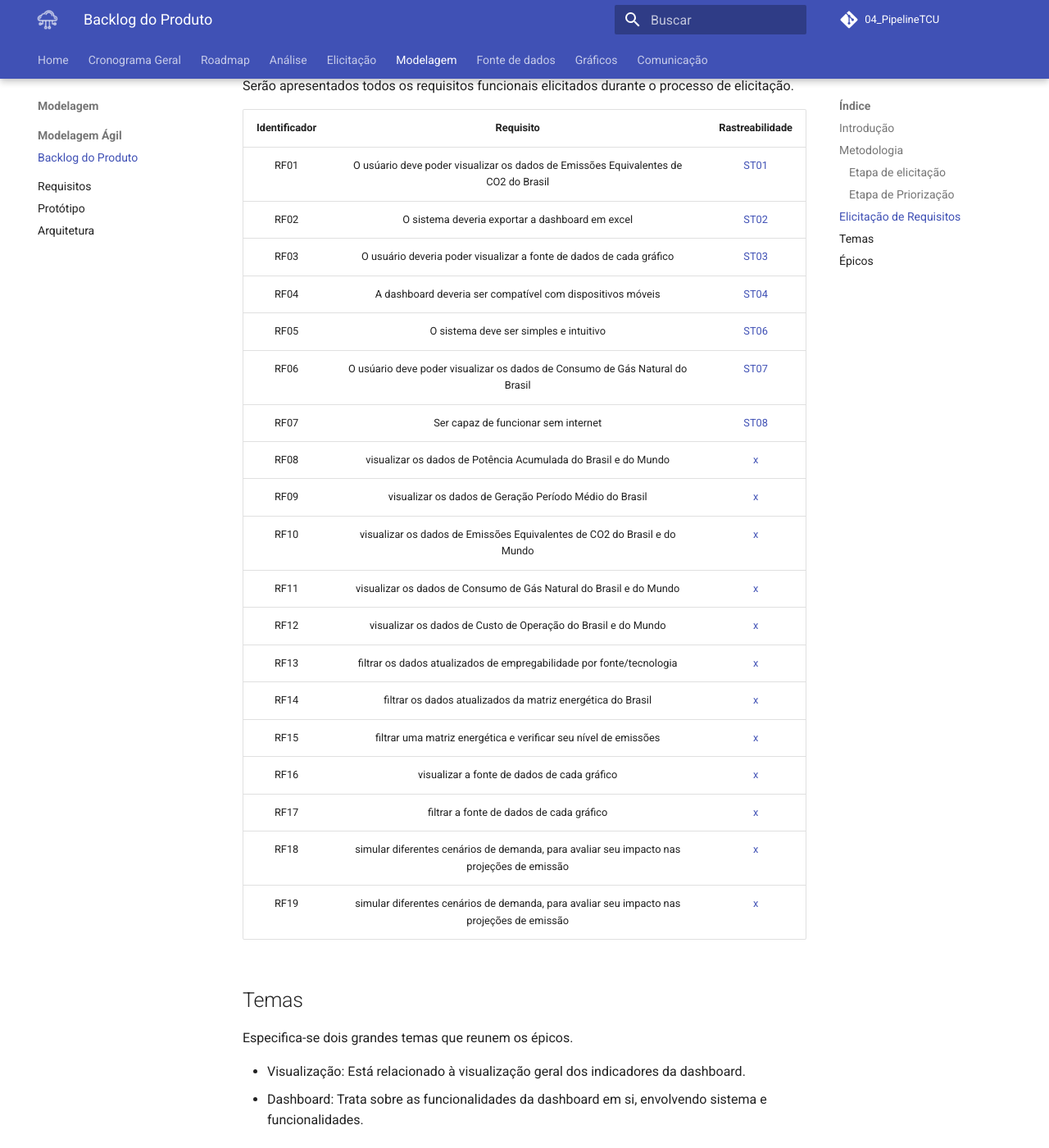
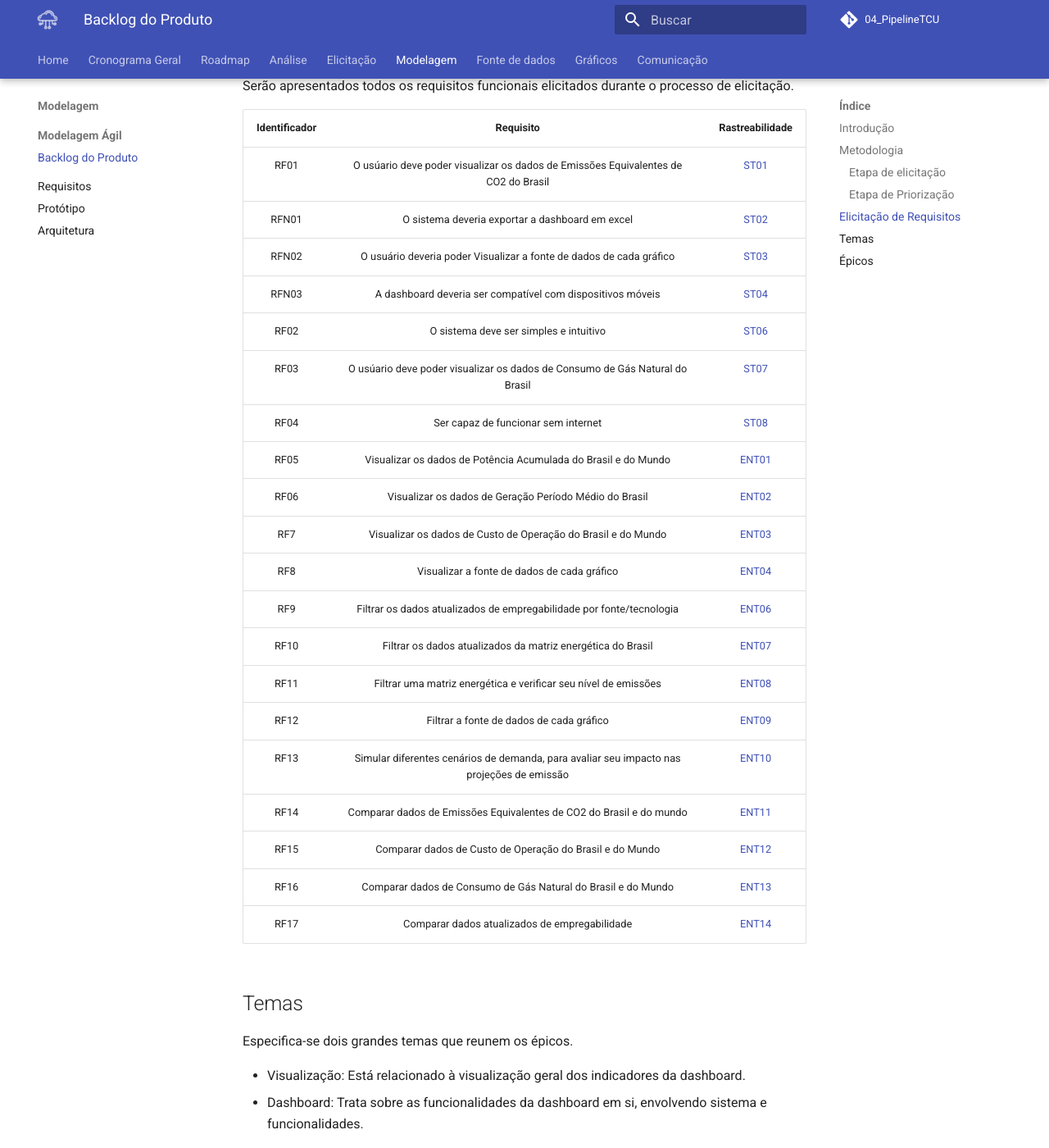
Before and after one commit to ResidenciaTICBrisa/04_PipelineTCU, an MkDocs documentation site: the page built from docs/modelagem/agil/backlog.md, in a window 1280 px wide and 1400 px high, scrolled down 1000 px. Shown: the whole window at 82% size. Built offline with MkDocs 1.6.1 and Material for MkDocs 9.7.7, drawn with Linux system fonts in a browser that asks for light colours; comment, search, counter and statistics services are not loaded.

Commit message:
addr equisitos elicitados na entrevista ao Backlog

```diff
--- a/docs/modelagem/agil/backlog.md
+++ b/docs/modelagem/agil/backlog.md
@@ -30,25 +30,26 @@ Serão apresentados todos os requisitos funcionais elicitados durante o processo
 
 | Identificador |                                                   Requisito                                                   |                               Rastreabilidade                                |
 | :-----------: | :-----------------------------------------------------------------------------------------------------------: | :--------------------------------------------------------------------------: |
-|     RF01      |                                O usúario deve poder visualizar os dados de Emissões Equivalentes de CO2 do Brasil                                 |      [ST01](../../elicitacao/storytelling.md)       |
-|     RF02      |                                           O sistema deveria exportar a dashboard em excel                                           |      [ST02](../../elicitacao/storytelling.md#elicitacao-de-requisitos)       |
-|     RF03      |                                O usuário deveria poder visualizar a fonte de dados de cada gráfico                                 |      [ST03](../../elicitacao/storytelling.md#elicitacao-de-requisitos)       |
-|     RF04      |                                              A dashboard deveria ser compatível com dispositivos móveis                                               |      [ST04](../../elicitacao/storytelling.md#elicitacao-de-requisitos)       |
-|     RF05      |                                 O sistema deve ser simples e intuitivo                                 |      [ST06](../../elicitacao/storytelling.md#elicitacao-de-requisitos)       |
-|     RF06      |                                       O usúario deve poder visualizar os dados de Consumo de Gás Natural do Brasil                                      | [ST07](../../elicitacao/Introspec%C3%A7%C3%A3o.md#elicitacao-de-requisitos) |
-|     RF07      |                                       Ser capaz de funcionar sem internet                                         | [ST08](../../elicitacao/Introspec%C3%A7%C3%A3o.md#elicitacao-de-requisitos) |
-|     RF08      |                                       visualizar os dados de Potência Acumulada do Brasil e do Mundo                                         | [x](../../elicitacao/Introspec%C3%A7%C3%A3o.md#elicitacao-de-requisitos) |
-|     RF09      |                                       visualizar os dados de Geração Período Médio do Brasil                                         | [x](../../elicitacao/Introspec%C3%A7%C3%A3o.md#elicitacao-de-requisitos) |
-|     RF10      |                                       visualizar os dados de Emissões Equivalentes de CO2 do Brasil e do Mundo                                         | [x](../../elicitacao/Introspec%C3%A7%C3%A3o.md#elicitacao-de-requisitos) |
-|     RF11      |                                       visualizar os dados de Consumo de Gás Natural do Brasil e do Mundo                                         | [x](../../elicitacao/Introspec%C3%A7%C3%A3o.md#elicitacao-de-requisitos) |
-|     RF12      |                                       visualizar os dados de Custo de Operação do Brasil e do Mundo                                         | [x](../../elicitacao/Introspec%C3%A7%C3%A3o.md#elicitacao-de-requisitos) |
-|     RF13      |                                       filtrar os dados atualizados de empregabilidade por fonte/tecnologia                                         | [x](../../elicitacao/Introspec%C3%A7%C3%A3o.md#elicitacao-de-requisitos) |
-|     RF14      |                                       filtrar os dados atualizados da matriz energética do Brasil                                         | [x](../../elicitacao/Introspec%C3%A7%C3%A3o.md#elicitacao-de-requisitos) |
-|     RF15      |                                       filtrar uma matriz energética e verificar seu nível de emissões                                         | [x](../../elicitacao/Introspec%C3%A7%C3%A3o.md#elicitacao-de-requisitos) |
-|     RF16      |                                       visualizar a fonte de dados de cada gráfico                                         | [x](../../elicitacao/Introspec%C3%A7%C3%A3o.md#elicitacao-de-requisitos) |
-|     RF17      |                                       filtrar a fonte de dados de cada gráfico                                         | [x](../../elicitacao/Introspec%C3%A7%C3%A3o.md#elicitacao-de-requisitos) |
-|     RF18      |                                       simular diferentes cenários de demanda, para avaliar seu impacto nas projeções de emissão                                         | [x](../../elicitacao/Introspec%C3%A7%C3%A3o.md#elicitacao-de-requisitos) |
-|     RF19      |                                       simular diferentes cenários de demanda, para avaliar seu impacto nas projeções de emissão                                         | [x](../../elicitacao/Introspec%C3%A7%C3%A3o.md#elicitacao-de-requisitos) |
+|     RF01      |                                O usúario deve poder visualizar os dados de Emissões Equivalentes de CO2 do Brasil                                 |      [ST01](../../elicitacao/storytelling.md#elicitacao-de-requisitos)       |
+|     RFN01      |                                           O sistema deveria exportar a dashboard em excel                                           |      [ST02](../../elicitacao/storytelling.md#elicitacao-de-requisitos)       |
+|     RFN02      |                                O usuário deveria poder Visualizar a fonte de dados de cada gráfico                                 |      [ST03](../../elicitacao/storytelling.md#elicitacao-de-requisitos)       |
+|     RFN03      |                                              A dashboard deveria ser compatível com dispositivos móveis                                               |      [ST04](../../elicitacao/storytelling.md#elicitacao-de-requisitos)       |
+|     RF02      |                                 O sistema deve ser simples e intuitivo                                 |      [ST06](../../elicitacao/storytelling.md#elicitacao-de-requisitos)       |
+|     RF03      |                                       O usúario deve poder visualizar os dados de Consumo de Gás Natural do Brasil                                      | [ST07](../../elicitacao/Introspec%C3%A7%C3%A3o.md#elicitacao-de-requisitos) |
+|     RF04      |                                       Ser capaz de funcionar sem internet                                         | [ST08](../../elicitacao/Introspec%C3%A7%C3%A3o.md#elicitacao-de-requisitos) |
+|     RF05      |                                       Visualizar os dados de Potência Acumulada do Brasil e do Mundo                                         | [ENT01](../../elicitacao/entrevista.md#elicitacao-de-requisitos) |
+|     RF06      |                                       Visualizar os dados de Geração Período Médio do Brasil                                         | [ENT02](../../elicitacao/entrevista.md#elicitacao-de-requisitos) |
+|     RF7      |                                       Visualizar os dados de Custo de Operação do Brasil e do Mundo                                         | [ENT03](../../elicitacao/entrevista.md#elicitacao-de-requisitos) |
+|     RF8      |                                       Visualizar a fonte de dados de cada gráfico                                         | [ENT04](../../elicitacao/entrevista.md#elicitacao-de-requisitos) |
+|     RF9      |                                       Filtrar os dados atualizados de empregabilidade por fonte/tecnologia                                         | [ENT06](../../elicitacao/entrevista.md#elicitacao-de-requisitos) |
+|     RF10      |                                       Filtrar os dados atualizados da matriz energética do Brasil                                         | [ENT07](../../elicitacao/entrevista.md#elicitacao-de-requisitos) |
+|     RF11      |                                       Filtrar uma matriz energética e verificar seu nível de emissões                                         | [ENT08](../../elicitacao/entrevista.md#elicitacao-de-requisitos) |
+|     RF12      |                                       Filtrar a fonte de dados de cada gráfico                                         | [ENT09](../../elicitacao/entrevista.md#elicitacao-de-requisitos) |
+|     RF13      |                                       Simular diferentes cenários de demanda, para avaliar seu impacto nas projeções de emissão                                         | [ENT10](../../elicitacao/entrevista.md#elicitacao-de-requisitos) |
+|     RF14      |                                       Comparar dados de Emissões Equivalentes de CO2 do Brasil e do mundo                                         | [ENT11](../../elicitacao/entrevista.md#elicitacao-de-requisitos) |
+|     RF15      |                                       Comparar dados de Custo de Operação do Brasil e do Mundo                                         | [ENT12](../../elicitacao/entrevista.md#elicitacao-de-requisitos) |
+|     RF16      |                                       Comparar dados de Consumo de Gás Natural do Brasil e do Mundo                                         | [ENT13](../../elicitacao/entrevista.md#elicitacao-de-requisitos) |
+|     RF17      |                                       Comparar dados atualizados de empregabilidade                                         | [ENT14](../../elicitacao/entrevista.md#elicitacao-de-requisitos) |
 
 ## Temas
 
```
